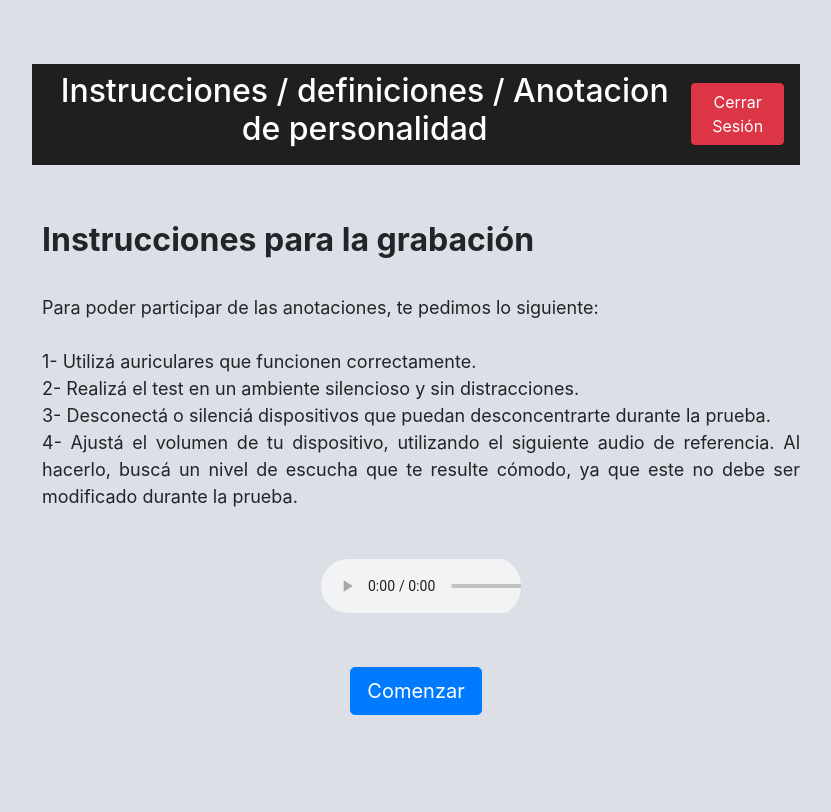
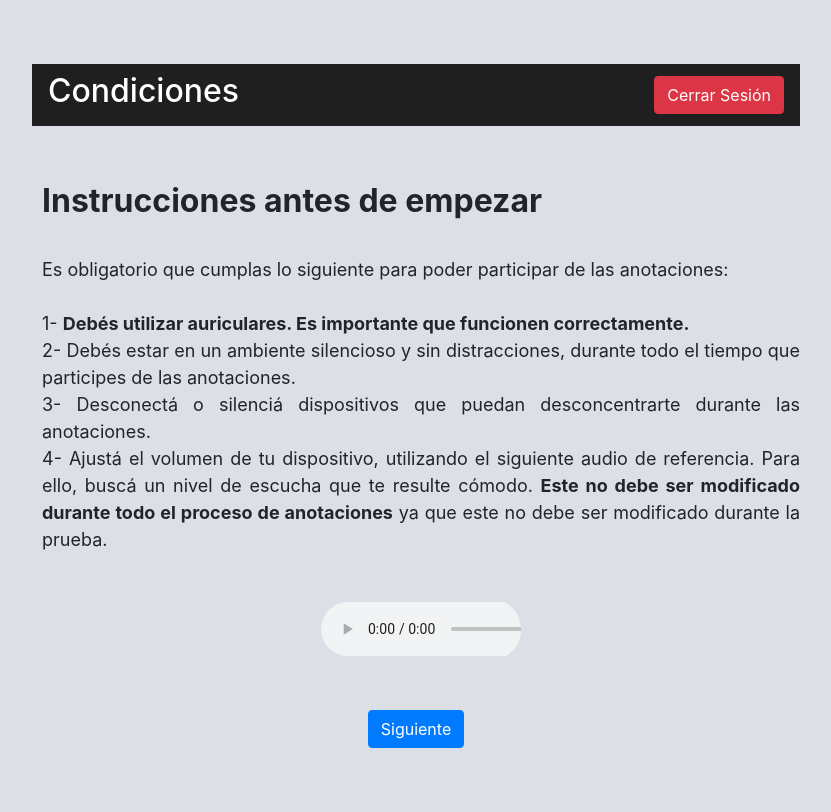
Before and after one commit to germanbarchi/ocean_annotations_platform, a Django app: template templates/pair_comparison/instructions_recording.html in a window 1280 px wide. Shown: the whole page, without its empty margins (224-1055 px from the left). Before the commit the page ends 715 px from the top, so only its background shows below. Run offline with Django 3.2, Linux system fonts and the light colour scheme; the template is opened without the code that fills it, so the values that code supplies are empty; some libraries are stand-ins or nearby versions.

Commit message:
text and page order edits

```diff
--- a/ocean_annotations/urls.py
+++ b/ocean_annotations/urls.py
@@ -24,10 +24,12 @@ from pair_comparison.views import AnnotationView, end, audio_check
 
 urlpatterns = [
     path('pair_comparison/admin/', admin.site.urls),
+    #path(r'pair_comparison/', LoginView.as_view(next_page=r'pair_comparison/ann/instructions_recordings'), name='login'),
     path(r'pair_comparison/', LoginView.as_view(next_page=r'pair_comparison/ann/instructions'), name='login'),
     path(r'pair_comparison/ann/logout', LogoutView.as_view(next_page=r'/pair_comparison/'), name="logout"),
     path(r'pair_comparison/ann/', include(('pair_comparison.urls', 'pair_comparison'), namespace='pair_comparison')),
 ]
 
+
 urlpatterns += static(settings.STATIC_URL, document_root=settings.STATIC_ROOT)
 urlpatterns += static(settings.MEDIA_URL, document_root=settings.MEDIA_ROOT)
--- a/templates/pair_comparison/instructions_recording.html
+++ b/templates/pair_comparison/instructions_recording.html
@@ -5,7 +5,7 @@
 {% block content %}
 
     <nav class="navbar navbar-expand-lg navbar-light">
-        <h2 class="nav-title">Instrucciones / definiciones / Anotacion de personalidad</h2>
+        <h2 class="nav-title">Condiciones</h2>
         <ul class="navbar-nav ml-auto">
             <button id="logout" class="btn btn-danger btn-md" type="button"
                     onclick=location.href="{% url 'logout' %}">Cerrar Sesión
@@ -17,19 +17,19 @@
     <div id="instructions">
             <!--https://core.ac.uk/download/pdf/61459114.pdf-->
 
-            <h2> Instrucciones para la grabación </h2>
+            <h2> Instrucciones antes de empezar </h2>
             <p>
                 <br>
-                Para poder participar de las anotaciones, te pedimos lo siguiente:
+                Es obligatorio que cumplas lo siguiente para poder participar de las anotaciones:
                 <br>
                 <br>
-                1- Utilizá auriculares que funcionen correctamente.
+                1- <b>Debés utilizar auriculares. Es importante que funcionen correctamente.</b>
                 <br>
-                2- Realizá el test en un ambiente silencioso y sin distracciones.
+                2- Debés estar en un ambiente silencioso y sin distracciones, durante todo el tiempo que participes de las anotaciones.
                 <br>
-                3- Desconectá o silenciá dispositivos que puedan desconcentrarte durante la prueba.
+                3- Desconectá o silenciá dispositivos que puedan desconcentrarte durante las anotaciones.
                 <br>
-                4- Ajustá el volumen de tu dispositivo, utilizando el siguiente audio de referencia. Al hacerlo, buscá un nivel de escucha que te resulte cómodo,
+                4- Ajustá el volumen de tu dispositivo, utilizando el siguiente audio de referencia. Para ello, buscá un nivel de escucha que te resulte cómodo. <b>Este no debe ser modificado durante todo el proceso de anotaciones</b>
                 ya que este no debe ser modificado durante la prueba.
                <br>
 
@@ -57,7 +57,8 @@
 
     <br>
     <div class="form-group text-center">
-        <input type="button" name="submit" class="btn btn-primary btn-lg" onclick=location.href="{% url 'pair_comparison:form' %}" value="Comenzar">
+        <a href="instructions" class="btn btn-primary">Siguiente</a>
     </div>
 
+
 {% endblock content %}
--- a/templates/pair_comparison/pair_annotation.html
+++ b/templates/pair_comparison/pair_annotation.html
@@ -261,7 +261,7 @@
                     <div class="modal-body text-justify">
                         <p>
                         Este factor, también conocido como "afabilidad", se refiere a la disposición de una persona para ser considerada, compasiva y cooperativa
-                        con los demás. Las personas altas en amabilidad suelen ser cálidas, empáticas, amigables, altruistas y afectivas..
+                        con los demás. Las personas altas en amabilidad suelen ser cálidas, empáticas, amigables, altruistas y afectivas.
                         </p>
                     </div>
                     <div class="modal-footer">
--- a/templates/registration/login.html
+++ b/templates/registration/login.html
@@ -21,7 +21,7 @@
         <br>
         <div class="form-group">
             <input type="submit" name="submit" class="btn btn-primary btn-md" value="Ingresar">
-            <input type="hidden" name="next" value="/pair_comparison/ann/instructions" />
+            <input type="hidden" name="next" value="/pair_comparison/ann/instructions_recording" />
 
         </div>
 
```
Also changed, not shown: pair_comparison/urls.py (+11 -0 lines), templates/pair_comparison/instructions.html (+6 -5 lines), 1 other file.
